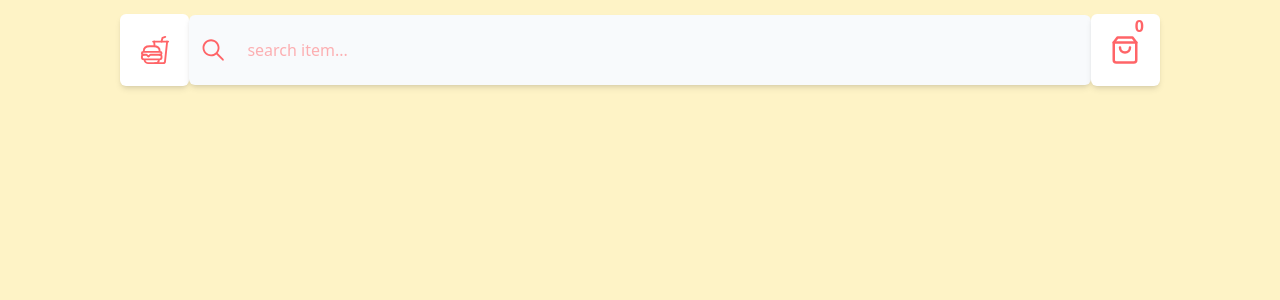
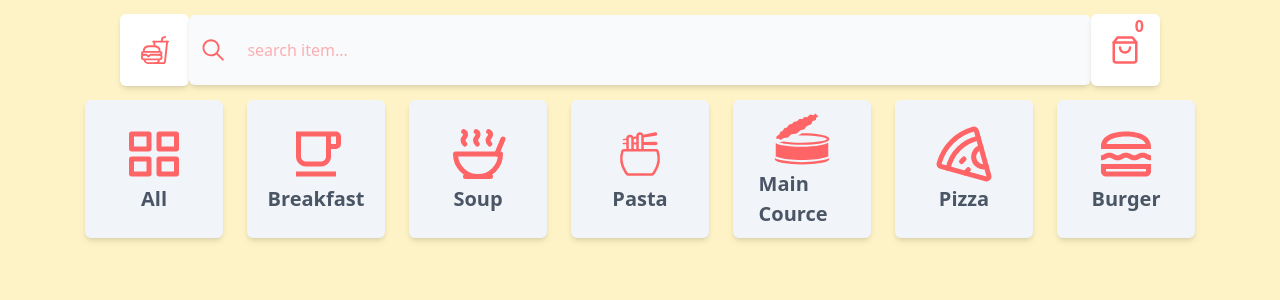
Before and after one commit to RupaliShelki/food-delivery-website, a React (Vite) app in the folder food-delivery-app/: page / in a window 1280 px wide. Shown: the top 300 px of the page. Built offline with nearby package versions, Linux system fonts and the light colour scheme.

Commit message:
categories

```diff
--- a/food-delivery-app/src/categories.jsx
+++ b/food-delivery-app/src/categories.jsx
@@ -2,53 +2,60 @@ import { RiGalleryView2 } from "react-icons/ri";
 import { MdOutlineFreeBreakfast } from "react-icons/md";
 import { LuSoup } from "react-icons/lu";
 import { CiBowlNoodles } from "react-icons/ci";
+import { GiOpenedFoodCan } from "react-icons/gi";
+import { MdOutlineLunchDining } from "react-icons/md";
+import { LuPizza } from "react-icons/lu";
 
 
 
-export const catagoriees=[
+
+const catagoriees=[
     {
         id:1,
         name:"all",
-        image: <RiGalleryView2 />
+        image: <RiGalleryView2  className="w-[60px] h-[60px] text-red-400"/>
 
     },
      {
         id:2,
         name:"breakfast",
-        image:<MdOutlineFreeBreakfast />
+        image:<MdOutlineFreeBreakfast className="w-[60px] h-[60px] text-red-400" />
 
 
     },
      {
         id:3,
         name:"soup",
-        image: <LuSoup />
+        image: <LuSoup className="w-[60px] h-[60px] text-red-400" />
 
 
     },
      {
-        id:1,
+        id:4,
         name:"pasta",
-        image: <CiBowlNoodles />
+        image: <CiBowlNoodles className="w-[60px] h-[60px] text-red-400" />
 
 
     },
      {
-        id:1,
-        name:"all",
-        image: <RiGalleryView2 />
+        id:5,
+        name:"main cource",
+        image: <GiOpenedFoodCan className="w-[60px] h-[60px] text-red-400" />
 
     },
      {
-        id:1,
-        name:"all",
-        image: <RiGalleryView2 />
+        id:6,
+        name:"pizza",
+        image: <LuPizza className="w-[60px] h-[60px] text-red-400" />
 
     },
      {
-        id:1,
-        name:"all",
-        image: <RiGalleryView2 />
+        id:7,
+        name:"burger",
+        image:<MdOutlineLunchDining className="w-[60px] h-[60px] text-red-400" />
+
 
     }
 ]
+
+export  default catagoriees
--- a/food-delivery-app/src/pages/home.jsx
+++ b/food-delivery-app/src/pages/home.jsx
@@ -1,14 +1,22 @@
-import React from 'react'
-import Nav from "../components/nav"
+import React from "react";
+import Nav from "../components/nav";
+import catagoriees from "../categories";
 function home() {
   return (
-   <>
-   <div className='w-full min-h-screen bg-amber-100' >
-    <Nav></Nav>
-   </div>
-
-   </>
-  )
+    <>
+      <div className="w-full min-h-screen bg-amber-100">
+        <Nav />
+        <div className="flex flex-wrap justify-center items-center gap-6 w-[100%]">
+          {catagoriees.map((item) => (
+            <div key={item.id} className="capitalize w-[138px] h-[138px] flex bg-slate-100 justify-center items-center flex-col p-[2%] shadow-md rounded-md text-[20px] font-semibold text-gray-600 hover:bg-amber-200 cursor-pointer transition-all duration-200">
+               <div>{item.image}</div>
+              <div>{item.name}</div>
+            </div>
+          ))}
+        </div>
+      </div>
+    </>
+  );
 }
 
-export default home
+export default home;
```
